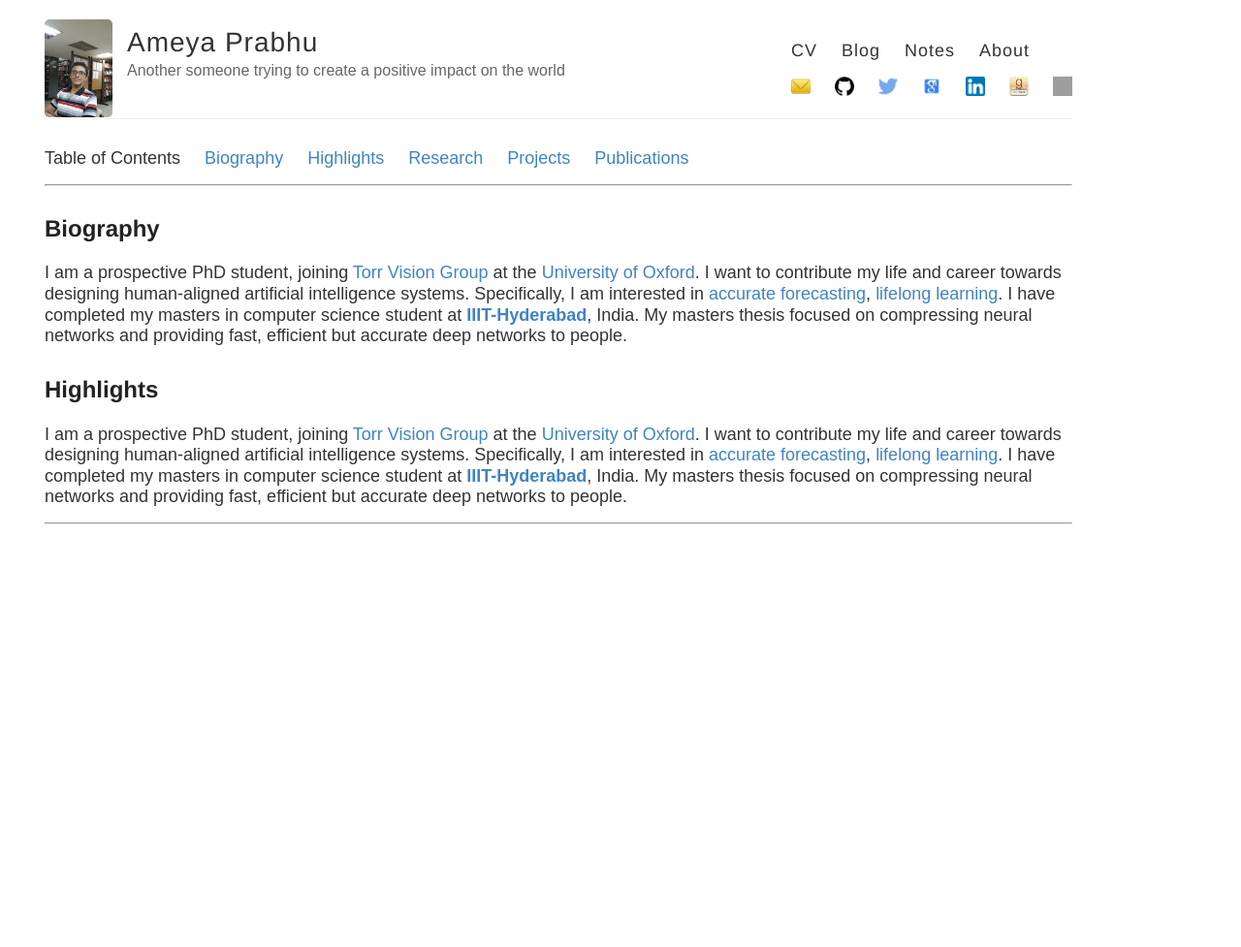
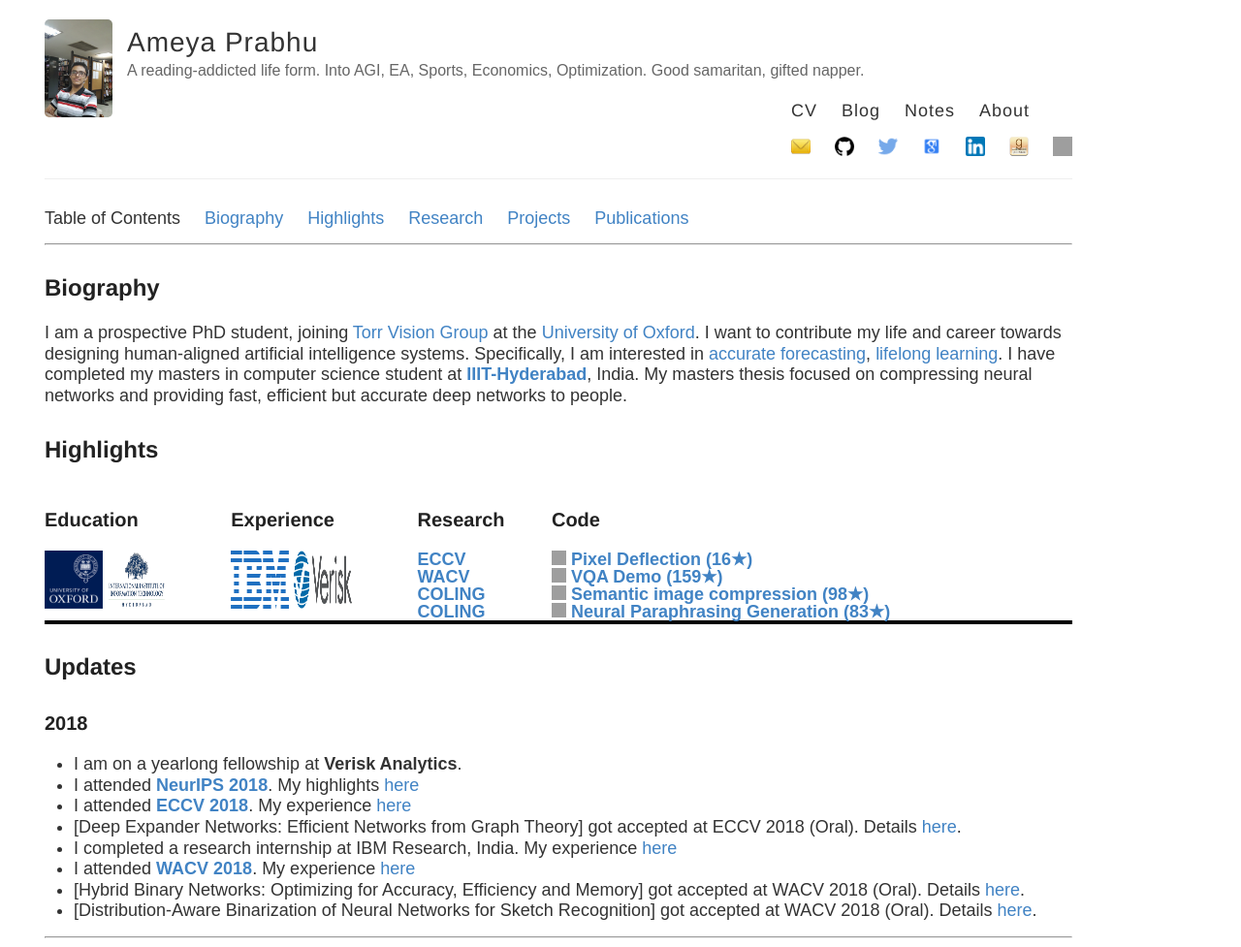
Before and after one commit to drimpossible/drimpossible.github.io, a Jekyll site: the page built from about/index.md, in a window 1280 px wide. Shown: the whole page at 97% size. Built offline with Jekyll 4.4.1, drawn with Linux system fonts in a browser that asks for light colours; some web fonts are replaced; before the commit the page ends 900 px from its top, so only the background shows below that; grey boxes are pictures that could not be loaded.

Commit message:
Tagline changes

```diff
--- a/_config.yml
+++ b/_config.yml
@@ -6,7 +6,7 @@
 name: Ameya Prabhu
 
 # Short bio or description (displayed in the header)
-description: Another someone trying to create a positive impact on the world
+description: A reading-addicted life form. Into AGI, EA, Sports, Economics, Optimization. Good samaritan, gifted napper.
 
 # URL of your avatar or profile pic (you could use your GitHub profile pic)
 avatar: https://raw.githubusercontent.com/drimpossible/drimpossible.github.io/master/images/profile_image.jpg
--- a/_layouts/default.html
+++ b/_layouts/default.html
@@ -38,7 +38,7 @@
             <a href="{{ site.baseurl }}/about">About</a>
             <br>
             <br>
-            <a href="mailto:thebayesianconspirator@gmail.com"><img src="https://raw.githubusercontent.com/drimpossible/drimpossible.github.io/master/images/small_email.png" height="20px" width="20px" /></a>
+            <a href="mailto:ameya.pandurang.prabhu+blog@gmail.com"><img src="https://raw.githubusercontent.com/drimpossible/drimpossible.github.io/master/images/small_email.png" height="20px" width="20px" /></a>
             <a href="https://github.com/drimpossible"><img src="https://raw.githubusercontent.com/drimpossible/drimpossible.github.io/master/images/github.png" height="20px" width="20px" /></a>
             <a href="https://twitter.com/PrabhuAmeya"><img src="https://raw.githubusercontent.com/drimpossible/drimpossible.github.io/master/images/twitter.png" height="20px" width="20px" /></a>
             <!-- <a href="https://raw.githubusercontent.com/drimpossible/drimpossible.github.io/master/pgp_public_aaditya.txt"><img src="https://raw.githubusercontent.com/drimpossible/drimpossible.github.io/master/images/pgp.gif" height="20px" width="20px" /></a> -->
--- a/about/index.md
+++ b/about/index.md
@@ -17,14 +17,32 @@ Specifically, I am interested in [accurate forecasting](https://80000hours.org/p
 [lifelong learning](). I have completed my masters in computer science student at [**IIIT-Hyderabad**](http://www.iiit.ac.in), India.
 My masters thesis focused on compressing neural networks and providing fast, efficient but accurate deep networks to people.
 
-## <a name="highlights" id="biography"></a>Highlights
+## <a name="biography" id="biography"></a>Highlights
 
-I am a prospective PhD student, joining [Torr Vision Group](http://www.robots.ox.ac.uk/~tvg/) at the [University of Oxford](http://www.ox.ac.uk/).
-I want to contribute my life and career towards designing human-aligned artificial intelligence systems.
-Specifically, I am interested in [accurate forecasting](https://80000hours.org/podcast/episodes/prof-tetlock-predicting-the-future/),
-[lifelong learning](). I have completed my masters in computer science student at [**IIIT-Hyderabad**](http://www.iiit.ac.in), India.
-My masters thesis focused on compressing neural networks and providing fast, efficient but accurate deep networks to people.
+<table style="border-collapse: collapse; border: none; margin: 0px auto;" width="100%" align='left'> <tr style="border: none;"> <td style="border: none; "><h3>Education</h3></td><td style="border: none; "><h3>Experience</h3></td><td style="border: none; "><h3>Research</h3></td> <td style="border: none; "><h3>Code</h3></td> </tr> <tr> <td style="border: none; "> <img src="https://raw.githubusercontent.com/drimpossible/drimpossible.github.io/master/images/Oxford.png" height="60px" width="60px" /> <img src="https://raw.githubusercontent.com/drimpossible/drimpossible.github.io/master/images/IIITH.png" height="60px" width="60px" /> </td> <td style="border: none; "> <img src="https://raw.githubusercontent.com/drimpossible/drimpossible.github.io/master/images/IBM.svg" height="60px" width="60px" /> <img src="https://raw.githubusercontent.com/drimpossible/drimpossible.github.io/master/images/Verisk.png" height="60px" width="60px" /></td> <td style="vertical-align: top;"><strong> <a href="http://openaccess.thecvf.com/content_ECCV_2018/papers/Ameya_Prabhu_Deep_Expander_Networks_ECCV_2018_paper.pdf"> ECCV</a><br/> <a href="https://arxiv.org/abs/1804.03867">WACV</a><br/> <a href="https://aclanthology.info/papers/C16-1234/c16-1234">COLING</a><br/> <a href="https://arxiv.org/pdf/1610.03098v3.pdf">COLING</a><br/> </strong></td> <td style="vertical-align: top;"><strong>
+<a href="https://github.com/drimpossible/Deep-Expander-Networks"><img src="https://raw.githubusercontent.com/iamaaditya/iamaaditya.github.io/master/images/github.png" height="15px" width="15px"> Pixel Deflection (16★)</a><br/>
+<a href="https://github.com/drimpossible/Sub-word-LSTM/"><img src="https://raw.githubusercontent.com/iamaaditya/iamaaditya.github.io/master/images/github.png" height="15px" width="15px"> VQA Demo  (159★)</a><br/>
+<a href="https://github.com/erilyth/HybridBinaryNetworks-WACV18"><img src="https://raw.githubusercontent.com/iamaaditya/iamaaditya.github.io/master/images/github.png" height="15px" width="15px"> Semantic image compression (98★)</a><br/>
+<a href="https://github.com/erilyth/HybridBinaryNetworks-WACV18"><img src="https://raw.githubusercontent.com/iamaaditya/iamaaditya.github.io/master/images/github.png" height="15px" width="15px"> Neural Paraphrasing Generation (83★)</a><br/>
+</strong></td>
+</tr>
+</table>
+<table width="100%">
+<tr><td> </td><td> </td><td> </td></tr>
+</table>
 
+## <a name="updates" id="biography"></a>Updates
+
+### 2018
+
+* I am on a yearlong fellowship at **Verisk Analytics**.
+* I attended [**NeurIPS 2018**](https://nips.cc/Conferences/2018). My highlights [here]()
+* I attended [**ECCV 2018**](). My experience [here]()
+* [Deep Expander Networks: Efficient Networks from Graph Theory] got accepted at ECCV 2018 (Oral). Details [here]().
+* I completed a research internship at IBM Research, India. My experience [here]()
+* I attended [**WACV 2018**](). My experience [here]()
+* [Hybrid Binary Networks: Optimizing for Accuracy, Efficiency and Memory] got accepted at WACV 2018 (Oral). Details [here]().
+* [Distribution-Aware Binarization of Neural Networks for Sketch Recognition] got accepted at WACV 2018 (Oral). Details [here]().
 
 
 ---
```
Also changed, not shown: images/IBM.svg (added), images/IIITH.png (added), images/Oxford.png (added), images/Verisk.png (added).
